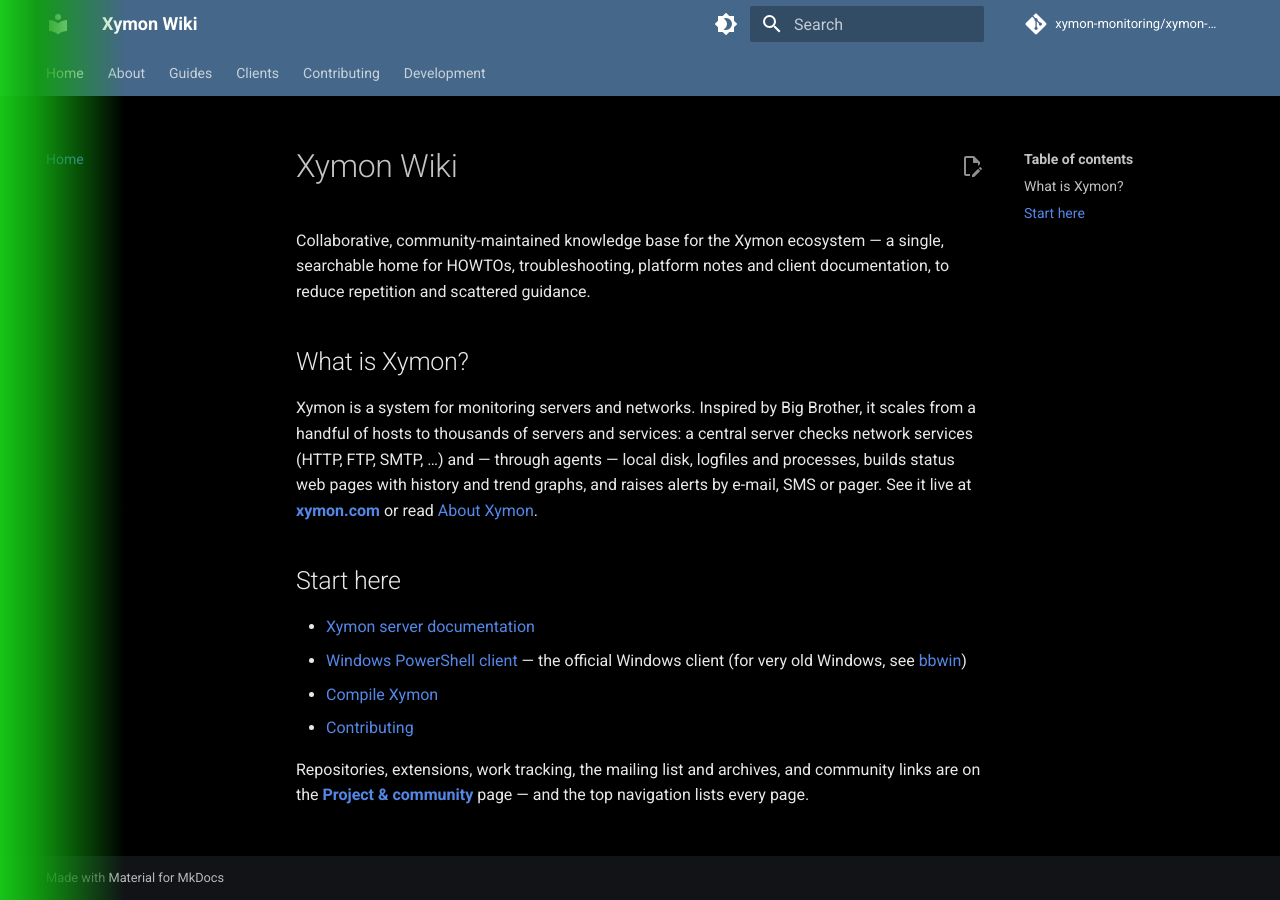
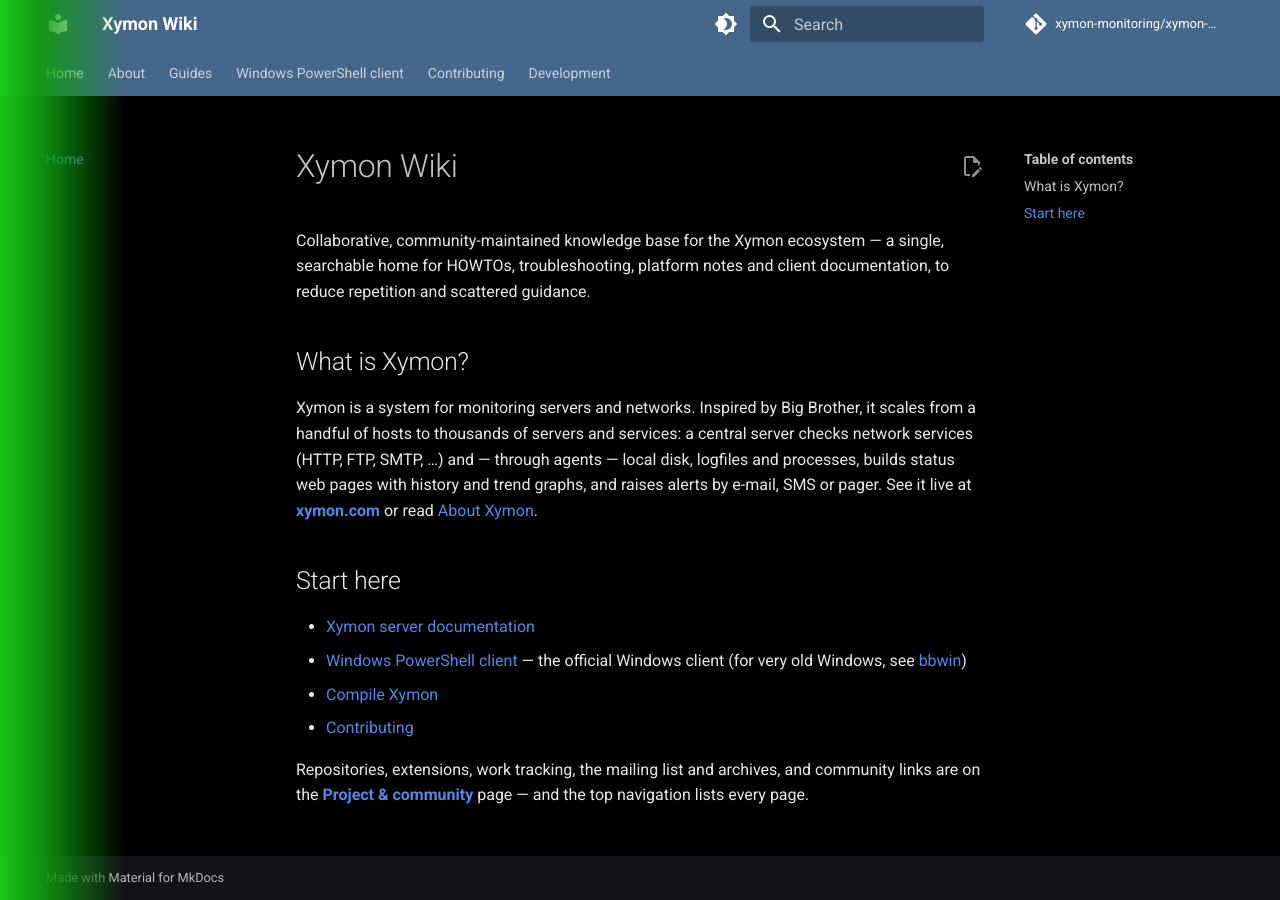
Before and after one commit to xymon-monitoring/xymon-wiki, an MkDocs documentation site: the page built from docs/index.md, in a window 1280 px wide. Built offline with MkDocs 1.6.1 and Material for MkDocs 9.7.7, drawn with Linux system fonts in a browser that asks for light colours; comment, search, counter and statistics services are not loaded; some of the changed lines change nothing that is shown.

Commit message:
docs(nav): fix Windows PowerShell client structure (#27)
Enable navigation.indexes so the section's index.md (Overview) is the section
landing instead of a redundant 'Overview' child, and flatten the single-client
'Clients' wrapper into a top-level 'Windows PowerShell client' section
(Overview = landing; Installation / Local settings / Remote settings as pages).

Co-authored-by: Bonomani <8841264+bonomani@users.noreply.github.com>

```diff
--- a/mkdocs.yml
+++ b/mkdocs.yml
@@ -12,6 +12,7 @@
     - navigation.tracking
     - navigation.tabs
     - navigation.sections
+    - navigation.indexes
     - navigation.top
     - toc.follow
     - search.suggest
@@ -56,12 +57,11 @@
       - Xymon server documentation: guides/server-documentation.md
       - Compile Xymon: guides/how-to-compile-xymon.md
       - Client / Server communication: guides/client-server-communication.md
-  - Clients:
-      - Windows PowerShell client:
-          - Overview: clients/windows-powershell/index.md
-          - Installation: clients/windows-powershell/installation.md
-          - Local settings: clients/windows-powershell/local-settings.md
-          - Remote settings: clients/windows-powershell/remote-settings.md
+  - Windows PowerShell client:
+      - clients/windows-powershell/index.md
+      - Installation: clients/windows-powershell/installation.md
+      - Local settings: clients/windows-powershell/local-settings.md
+      - Remote settings: clients/windows-powershell/remote-settings.md
   - Contributing:
       - C coding guidelines: contributing/c-coding-contribution-guidelines.md
       - AI agent directives: contributing/ai-agent-contribution-directives.md
```
